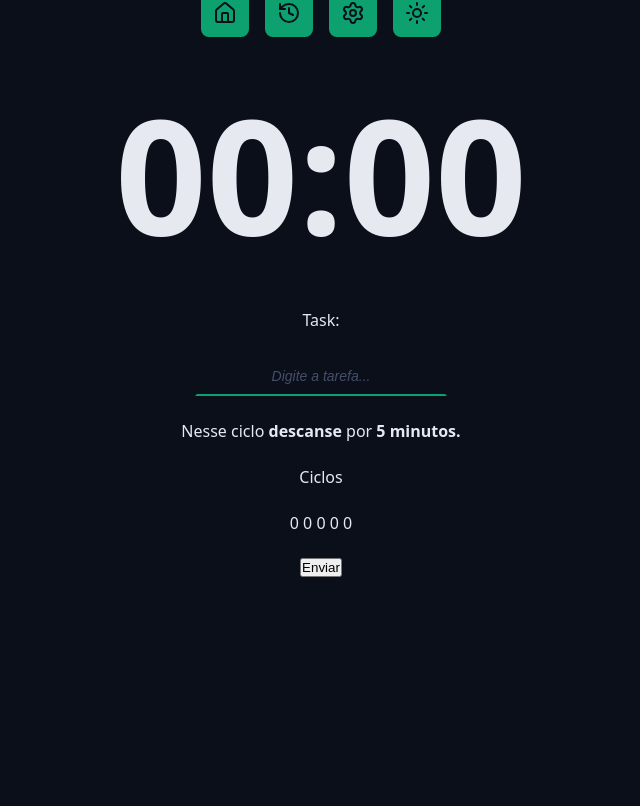
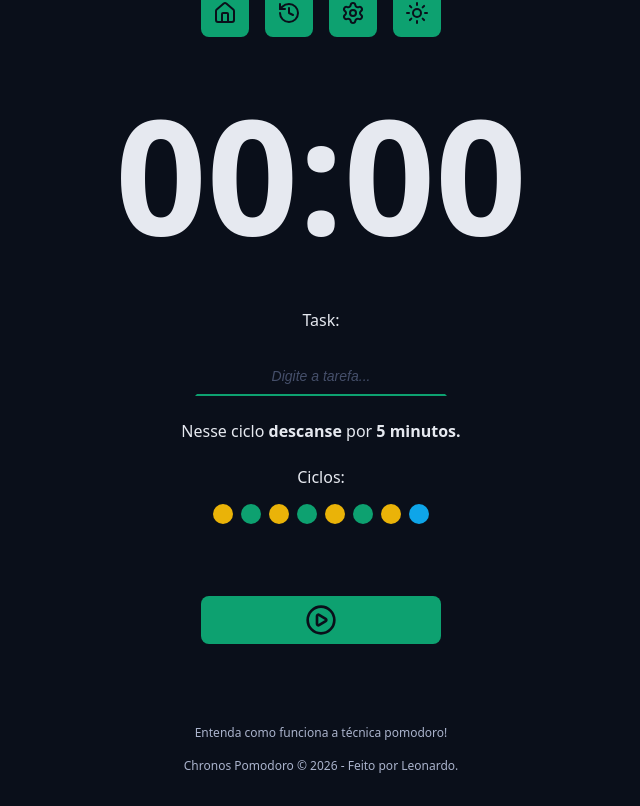
Before and after one commit to leo-dot-com-dot-br/chronos-pomodoro, a React (Vite) app: page / in a window 1280 px wide. Shown: the part 232-1038 px from the top of the page, without its empty margins (319-959 px from the left). Before the commit the page ends 841 px from the top, so only its background shows below. Built offline with nearby package versions, Linux system fonts and the light colour scheme.

Commit message:
criado footer, button e cycles

```diff
--- a/src/App.tsx
+++ b/src/App.tsx
@@ -6,6 +6,10 @@
 import { Menu } from './components/Menu';
 import { CountDown } from './components/CountDown';
 import { DefaultInput } from './components/DefaultInput';
+import { Cycles } from './components/Cycles';
+import { DefaultButton } from './components/DefaultButton';
+import { PlayCircleIcon } from 'lucide-react';
+import { Footer } from './components/Footer';
 
 export function App() {
   return (
@@ -40,14 +44,17 @@
           </div>
 
           <div className='formRow'>
-            <p>Ciclos</p>
-            <p>0 0 0 0 0</p>
+            <Cycles />
           </div>
 
           <div className='formRow'>
-            <button>Enviar</button>
+            <DefaultButton icon={<PlayCircleIcon />} />
           </div>
         </form>
+      </Container>
+
+      <Container>
+        <Footer />
       </Container>
     </>
   );
--- /dev/null
+++ b/src/components/Cycles/index.tsx
@@ -0,0 +1,19 @@
+import styles from './styles.module.css';
+
+export function Cycles() {
+  return (
+    <div className={styles.cycles}>
+      <span>Ciclos:</span>
+      <div className={styles.cycleDots}>
+        <span className={`${styles.cycleDot} ${styles.workTime}`}></span>
+        <span className={`${styles.cycleDot} ${styles.shortBreakTime}`}></span>
+        <span className={`${styles.cycleDot} ${styles.workTime}`}></span>
+        <span className={`${styles.cycleDot} ${styles.shortBreakTime}`}></span>
+        <span className={`${styles.cycleDot} ${styles.workTime}`}></span>
+        <span className={`${styles.cycleDot} ${styles.shortBreakTime}`}></span>
+        <span className={`${styles.cycleDot} ${styles.workTime}`}></span>
+        <span className={`${styles.cycleDot} ${styles.longBreakTime}`}></span>
+      </div>
+    </div>
+  );
+}
--- /dev/null
+++ b/src/components/Cycles/styles.module.css
@@ -0,0 +1,31 @@
+.cycles {
+  display: flex;
+  flex-direction: column;
+  gap: 1.6rem;
+  align-items: center;
+  justify-content: center;
+}
+
+.cycleDots {
+  display: flex;
+  gap: 0.8rem;
+}
+
+.cycleDot {
+  width: 2rem;
+  height: 2rem;
+  background-color: var(--primary);
+  border-radius: 50%;
+}
+
+.workTime {
+  background: var(--warning);
+}
+
+.shortBreakTime {
+  background: var(--primary);
+}
+
+.longBreakTime {
+  background: var(--info);
+}
--- /dev/null
+++ b/src/components/DefaultButton/index.tsx
@@ -0,0 +1,20 @@
+import styles from './styles.module.css';
+
+type DefaultButtonProps = {
+  icon: React.ReactNode;
+  color?: 'green' | 'red';
+} & React.ComponentProps<'button'>;
+
+export function DefaultButton({
+  icon,
+  color = 'green',
+  ...props
+}: DefaultButtonProps) {
+  return (
+    <>
+      <button className={`${styles.button} ${styles[color]}`} {...props}>
+        {icon}
+      </button>
+    </>
+  );
+}
--- /dev/null
+++ b/src/components/DefaultButton/styles.module.css
@@ -0,0 +1,33 @@
+.button {
+  border: none;
+  background: var(--primary);
+  color: var(--text-over-primary);
+  display: flex;
+  align-items: center;
+  justify-content: center;
+  min-width: 24rem;
+  padding: 0.8rem;
+  border-radius: 0.8rem;
+  margin: 4.8rem 0;
+  cursor: pointer;
+  transition: all 0.1s ease-in-out;
+}
+
+.button svg {
+  width: 3.2rem;
+  height: 3.2rem;
+}
+
+.button:hover {
+  filter: brightness(80%);
+}
+
+.green {
+  background: var(--primary);
+  color: var(--text-over-primary);
+}
+
+.red {
+  background: var(--error);
+  color: var(--text-over-error);
+}
--- /dev/null
+++ b/src/components/Footer/index.tsx
@@ -0,0 +1,12 @@
+import styles from './styles.module.css';
+
+export function Footer() {
+  return (
+    <footer className={styles.footer}>
+      <a href=''>Entenda como funciona a técnica pomodoro!</a>
+      <a href=''>
+        Chronos Pomodoro &copy; {new Date().getFullYear()} - Feito por Leonardo.
+      </a>
+    </footer>
+  );
+}
--- /dev/null
+++ b/src/components/Footer/styles.module.css
@@ -0,0 +1,18 @@
+.footer {
+  display: flex;
+  flex-direction: column;
+  align-items: center;
+  justify-content: center;
+  font-size: 1.2rem;
+  gap: 1.6rem;
+}
+
+.footer a {
+  color: var(--text-muted);
+  text-decoration: none;
+}
+
+.footer a:hover {
+  color: var(--text-muted);
+  text-decoration: underline;
+}
```
